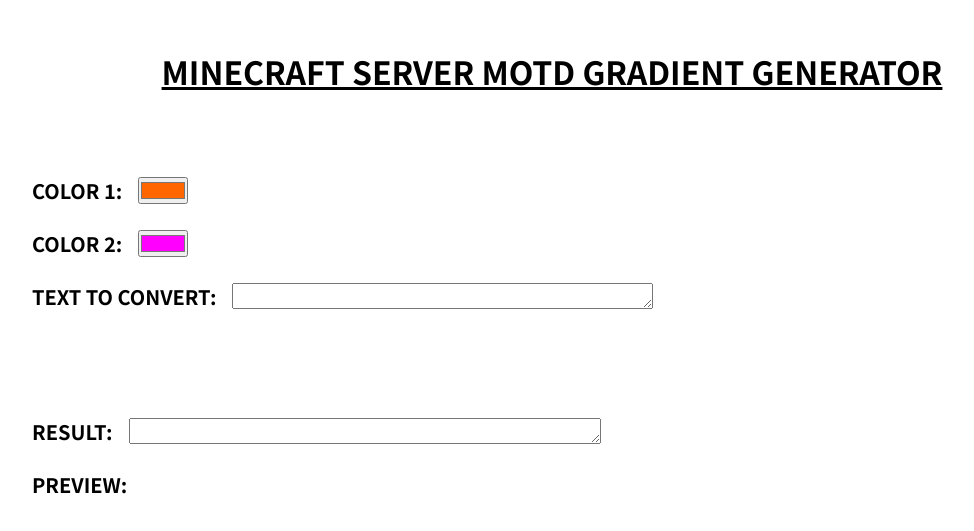
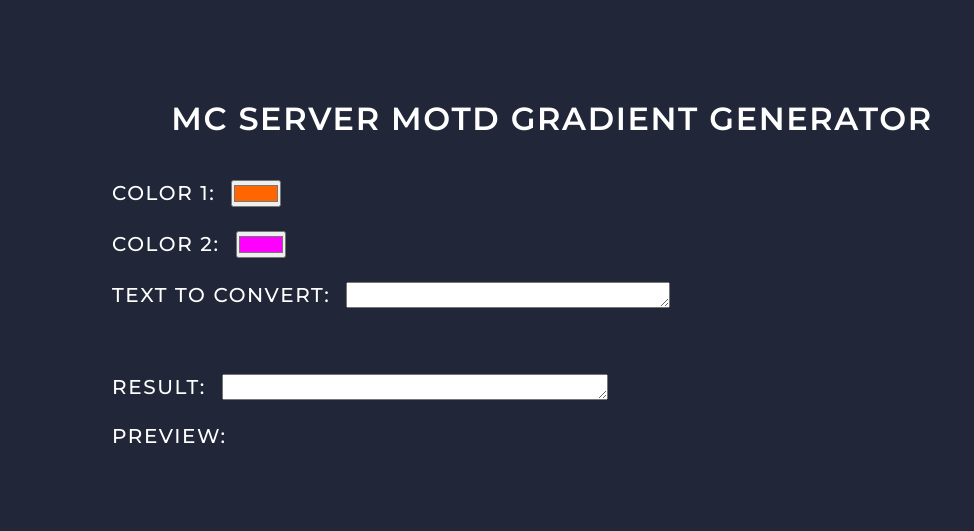
Before and after one commit to rynstwrt/Minecraft-Server-MOTD-Gradient-Generator, a plain HTML site: page index.html in a window 1280 px wide. Shown: the part 115-646 px from the top of the page, without its empty margins (88-1062 px from the left). Drawn offline with Linux system fonts and the light colour scheme.

Commit message:
Add Some Design

```diff
--- a/index.html
+++ b/index.html
@@ -4,13 +4,13 @@
         <meta charset="utf-8">
         <meta name="viewport" content="width=device-width, initial-scale=1">
         <link rel="preconnect" href="https://fonts.gstatic.com">
-        <link href="https://fonts.googleapis.com/css2?family=Noto+Sans+JP:wght@300;400;700&display=swap" rel="stylesheet">
+        <link href="https://fonts.googleapis.com/css2?family=Montserrat:wght@400;500;600&display=swap" rel="stylesheet">
         <link rel="stylesheet" type="text/css" href="main.min.css" />
         <title>MOTD Gradient Generator</title>
     </head>
     <body>
         <div id='container'>
-            <h1>Minecraft Server MOTD Gradient Generator</h1>
+            <h1>MC Server MOTD Gradient Generator</h1>
 
             <hr />
 
--- a/main.js
+++ b/main.js
@@ -108,7 +108,5 @@
         newMessage += pair.replace("§", "");
     }
 
-    console.log(newMessage);
-
     return newMessage;
 }
--- a/main.scss
+++ b/main.scss
@@ -1,3 +1,9 @@
+@font-face
+{
+    font-family: 'Minecraft';
+    src: url('MinecraftRegular.otf');
+}
+
 *
 {
     padding: 0;
@@ -11,18 +17,20 @@
 
 body
 {
+    background-color: #212738;
     display: flex;
     flex-direction: column;
     justify-content: center;
     align-items: center;
-    padding: 0 7rem;
+    padding: 0 15vw;
 }
 
 h1
 {
     font-size: 2rem;
-    text-decoration: underline;
     text-transform: uppercase;
+    font-weight: 600;
+    font-family: 'Montserrat', sans-serif;
 }
 
 h2
@@ -31,8 +39,15 @@
 
     &:not(#previewtext)
     {
+        font-weight: 500;
         text-transform: uppercase;
+        font-family: 'Montserrat', sans-serif;
     }
+}
+
+h1, h2
+{
+    letter-spacing: .1rem;
 }
 
 textarea
@@ -44,7 +59,7 @@
 hr
 {
     visibility: hidden;
-    margin-bottom: 5rem;
+    margin-bottom: 5vh;
 }
 
 .row
@@ -63,7 +78,7 @@
 #container
 {
     width: 100%;
-    font-family: 'Noto Sans JP', sans-serif;
+    color: white;
     text-align: center;
 }
 
@@ -71,3 +86,8 @@
 {
     flex: 1;
 }
+
+#previewtext
+{
+    font-family: 'Minecraft',
+}
```
Also changed, not shown: MinecraftRegular.otf (added), main.min.css.
